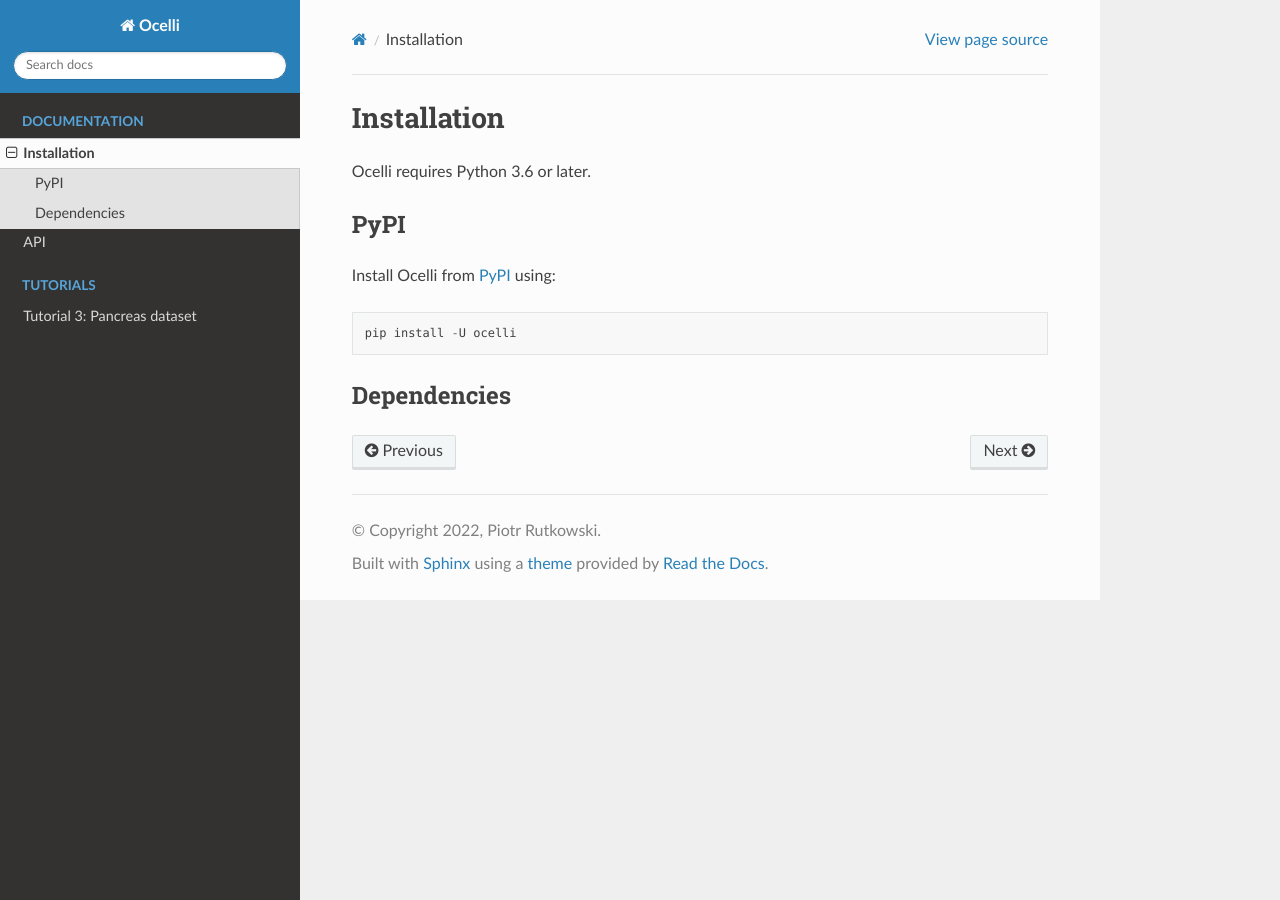
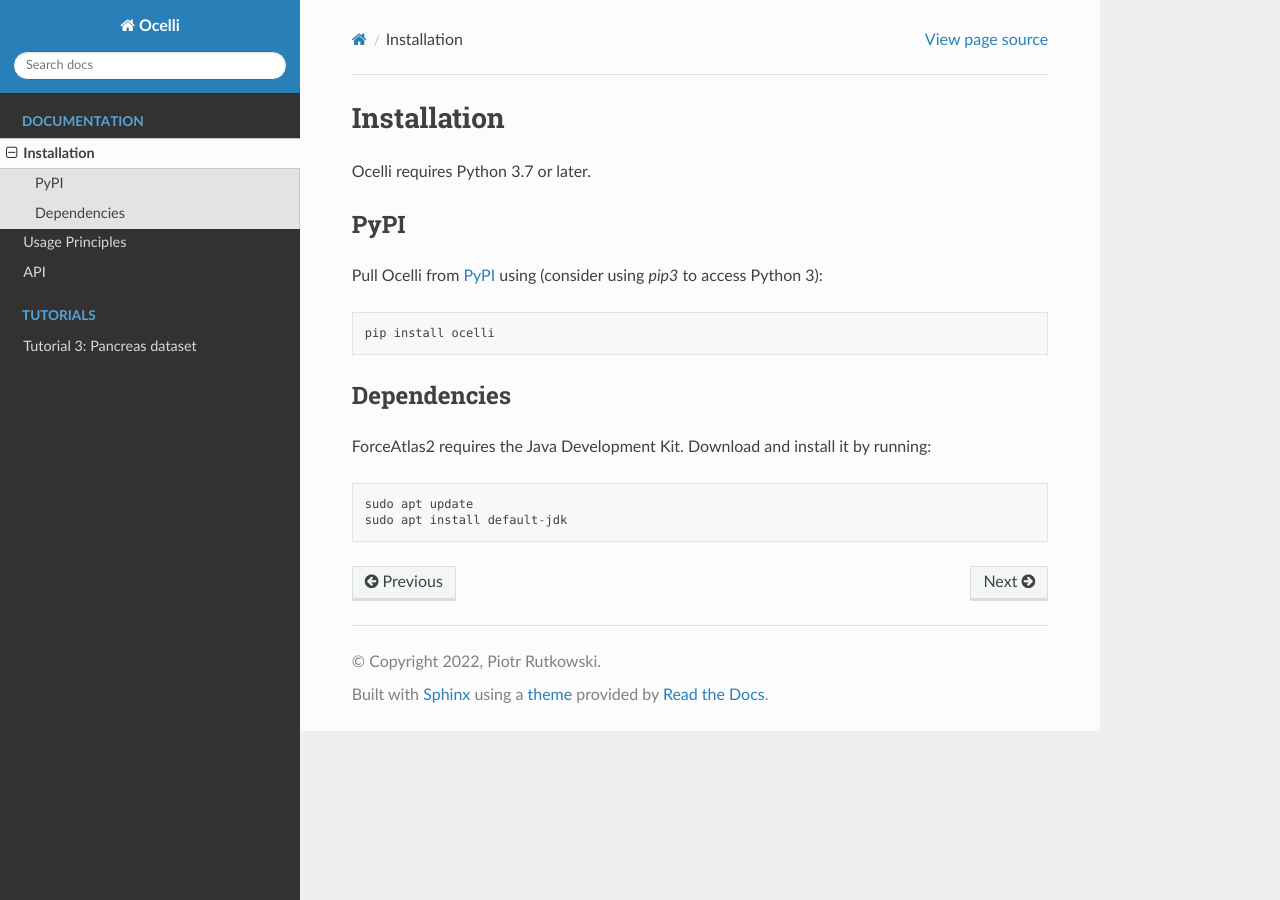
Before and after one commit to TabakaLab/ocelli, a Sphinx documentation site: the page built from docs/source/installation.rst, in a window 1280 px wide. Built offline with Sphinx 7.4.7 and the Read the Docs theme 2.0.0, drawn with Linux system fonts in a browser that asks for light colours; pages that are not in the unit, such as notebooks, are missing from menus.

Commit message:
Updated documentation

```diff
--- a/README.rst
+++ b/README.rst
@@ -3,4 +3,4 @@
 
 Ocelli is a comprehensive workflow for the visualization of multimodal developmental data. It includes a novel multi-view diffusion maps algorithm for embedding multimodal datasets into low-dimensional latent spaces.
 
-Please read the `documentation <https://ocelli.readthedocs.io>`_ and the `preprint <https://www.biorxiv.org>`_ of our work.
+Please read the `documentation <https://ocelli.readthedocs.io>`_.
--- a/docs/source/installation.rst
+++ b/docs/source/installation.rst
@@ -1,14 +1,21 @@
 Installation
 ------------
 
-Ocelli requires Python 3.6 or later.
+Ocelli requires Python 3.7 or later.
 
 PyPI
 ^^^^
 
-Install Ocelli from PyPI_ using::
+Pull Ocelli from PyPI_ using (consider using `pip3` to access Python 3)::
 
-    pip install -U ocelli
+    pip install ocelli
 
 Dependencies
 ^^^^^^^^^^^^
+
+ForceAtlas2 requires the Java Development Kit. Download and install it by running::
+
+    sudo apt update
+    sudo apt install default-jdk
+
+.. _PyPI: https://pypi.org/project/ocelli
```
Also changed, not shown: docs/source/index.rst (+10 -0 lines), docs/source/usage.rst (added, +36 -0 lines), docs/source/images/mvdm.png (added), 2 other files.
